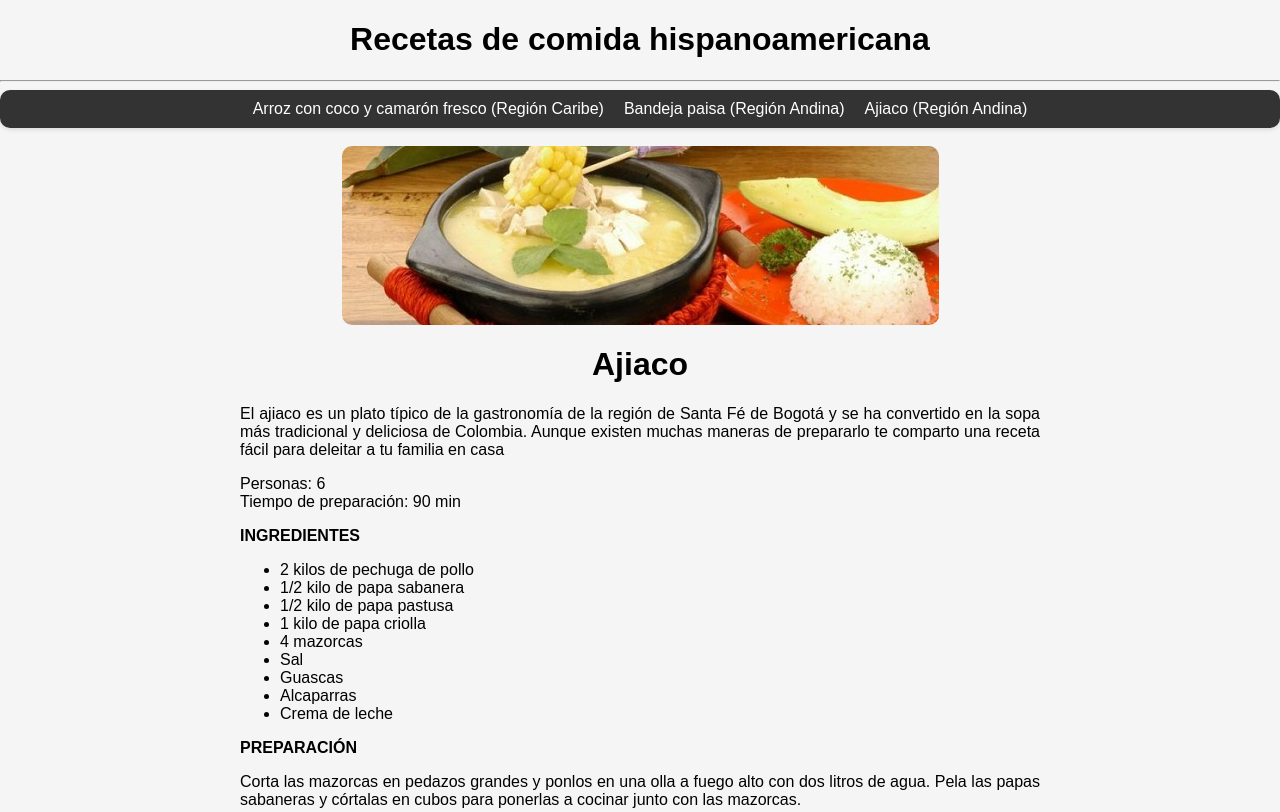
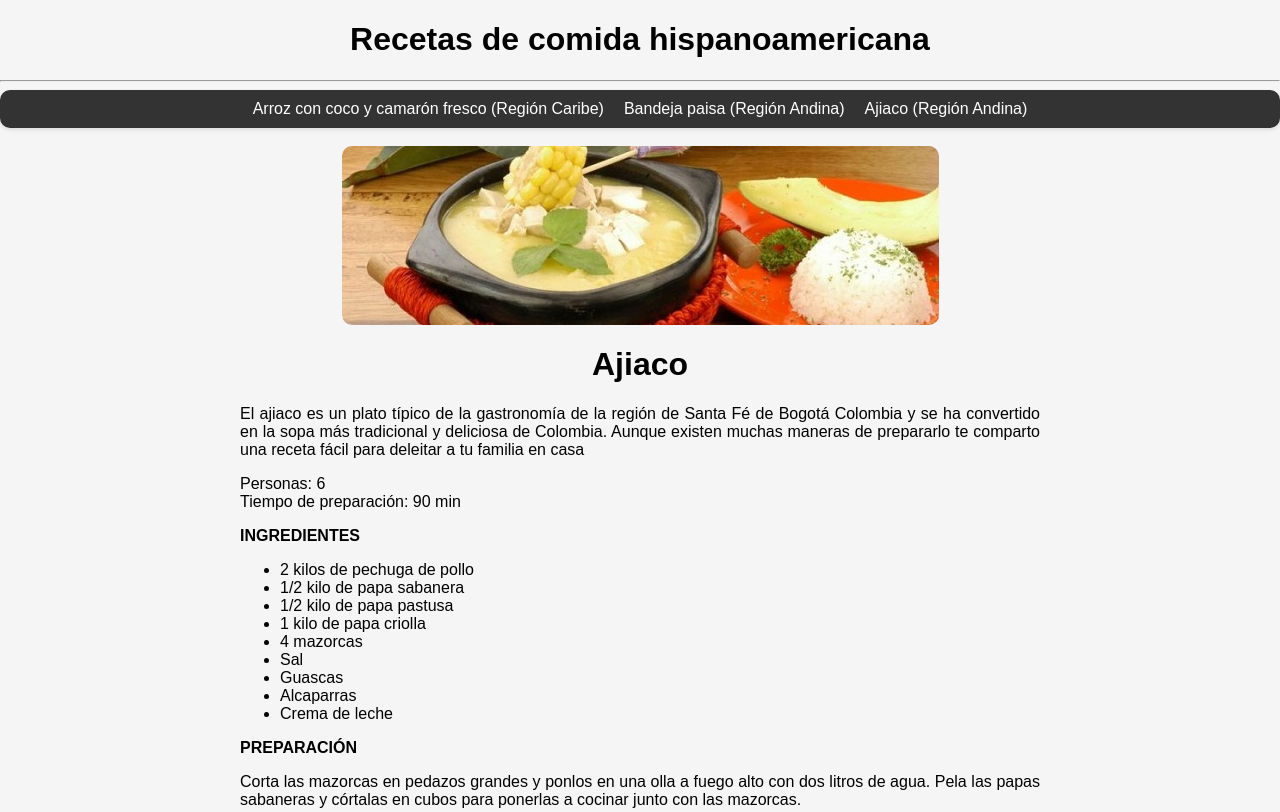
Before and after one commit to Kellymon-xd/recetascocinasonline, a plain HTML site: page recetas/Colombia/ajiaco.html in a window 1280 px wide. Shown: the top 812 px of the page. Drawn offline with Linux system fonts and the light colour scheme.

Commit message:
Se modifica la region del Ajiaco

```diff
--- a/recetas/Colombia/ajiaco.html
+++ b/recetas/Colombia/ajiaco.html
@@ -23,7 +23,7 @@
         </div>
         <h1>Ajiaco</h1>
         <p>
-            El ajiaco es un plato típico de la gastronomía de la región de Santa Fé de Bogotá y se ha convertido en la sopa más tradicional y deliciosa de Colombia.
+            El ajiaco es un plato típico de la gastronomía de la región de Santa Fé de Bogotá Colombia y se ha convertido en la sopa más tradicional y deliciosa de Colombia.
         Aunque existen muchas maneras de prepararlo te comparto una receta fácil para deleitar a tu familia en casa
         </p>
         <p>Personas: 6 <br>Tiempo de preparación: 90 min</p>
```
